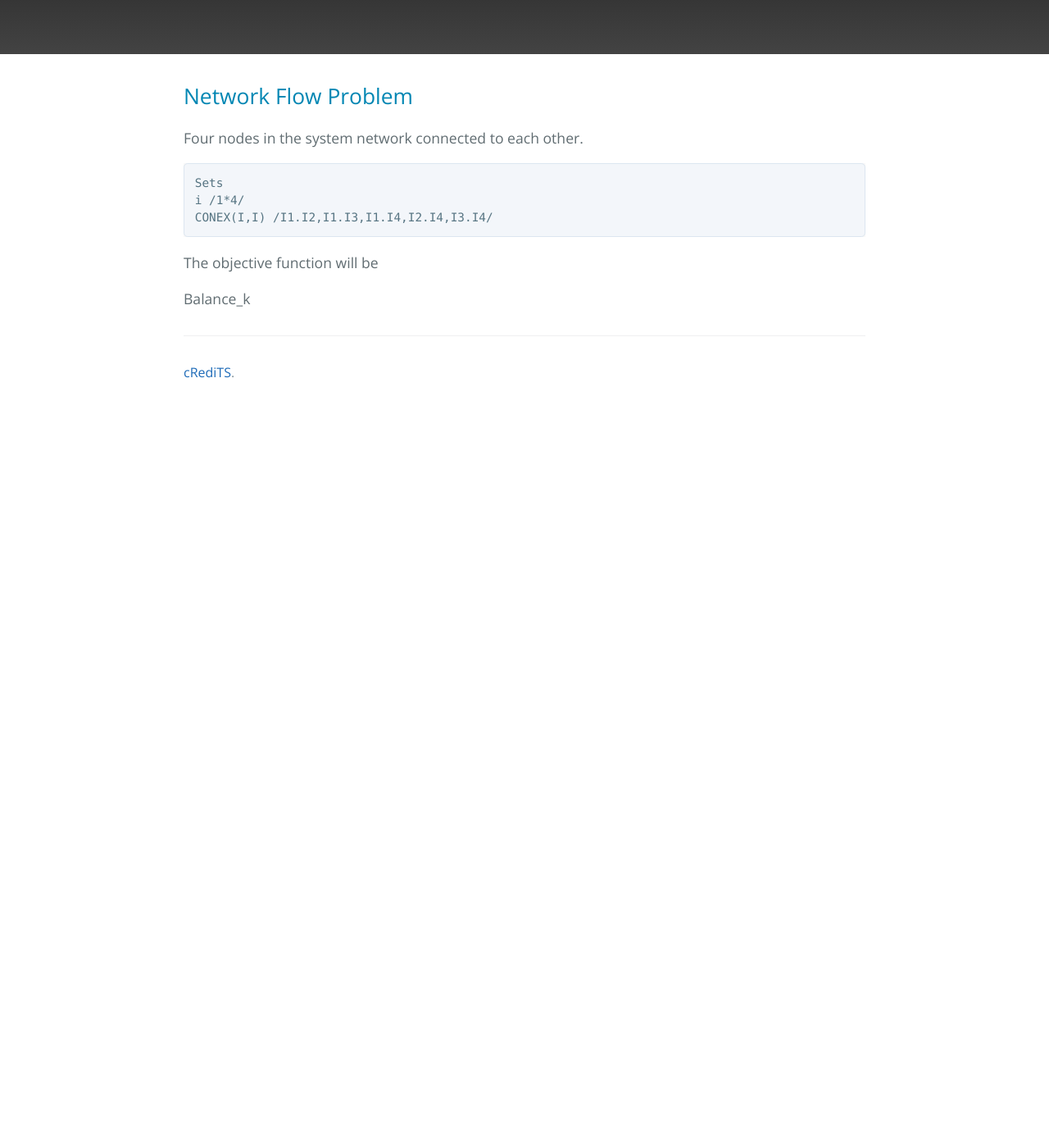
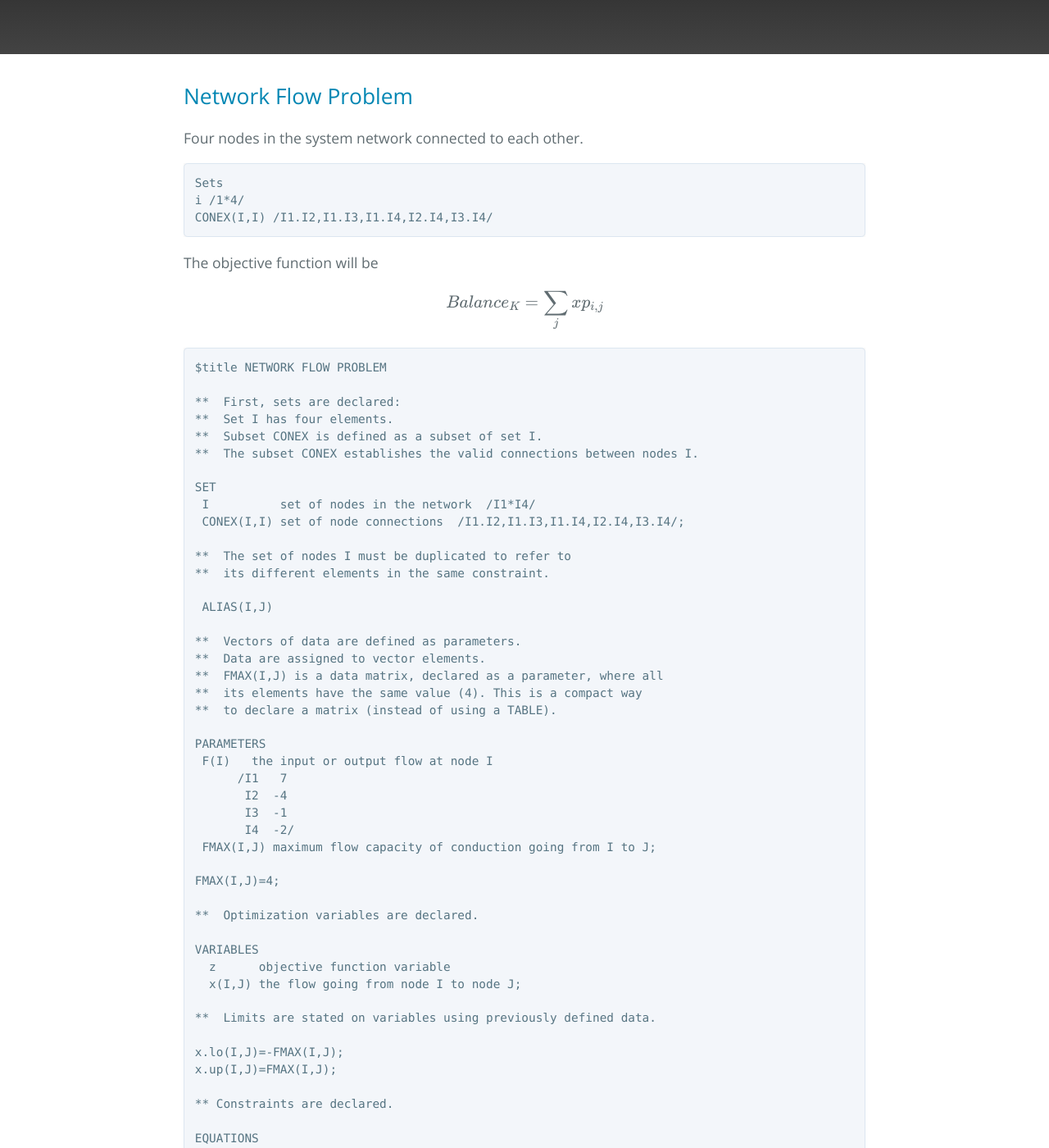
Before and after one commit to vlmeg/vlmeg.github.io, a Jekyll site: the page built from network_flow_problem.md, in a window 1280 px wide and 1400 px high, scrolled down 270 px. Shown: the whole window at 82% size. Built offline with Jekyll 4.4.1, drawn with Linux system fonts in a browser that asks for light colours; formulas are drawn with MathJax 3; the repository's description, which GitHub fills in, is left out; our own code applies the rules of GitHub Pages for plain Markdown files; before the commit the page ends 900 px from its top, so only the background shows below that; some of the changed text lies outside the part shown.

Commit message:
Update network_flow_problem.md

```diff
--- a/network_flow_problem.md
+++ b/network_flow_problem.md
@@ -12,4 +12,73 @@ CONEX(I,I) /I1.I2,I1.I3,I1.I4,I2.I4,I3.I4/
  ~~~
 The objective function will be
 
-Balance_k
+\\[Balance_K= \sum_{j} xp_{i,j}\\]
+
+~~~
+$title NETWORK FLOW PROBLEM
+
+**  First, sets are declared:
+**  Set I has four elements.
+**  Subset CONEX is defined as a subset of set I.
+**  The subset CONEX establishes the valid connections between nodes I.
+
+SET
+ I          set of nodes in the network  /I1*I4/
+ CONEX(I,I) set of node connections  /I1.I2,I1.I3,I1.I4,I2.I4,I3.I4/;
+
+**  The set of nodes I must be duplicated to refer to
+**  its different elements in the same constraint.
+
+ ALIAS(I,J)
+
+**  Vectors of data are defined as parameters.
+**  Data are assigned to vector elements.
+**  FMAX(I,J) is a data matrix, declared as a parameter, where all
+**  its elements have the same value (4). This is a compact way
+**  to declare a matrix (instead of using a TABLE).
+
+PARAMETERS
+ F(I)   the input or output flow at node I
+      /I1   7
+       I2  -4
+       I3  -1
+       I4  -2/
+ FMAX(I,J) maximum flow capacity of conduction going from I to J;
+
+FMAX(I,J)=4;
+
+**  Optimization variables are declared.
+
+VARIABLES
+  z      objective function variable
+  x(I,J) the flow going from node I to node J;
+
+**  Limits are stated on variables using previously defined data.
+
+x.lo(I,J)=-FMAX(I,J);
+x.up(I,J)=FMAX(I,J);
+
+** Constraints are declared.
+
+EQUATIONS
+ COST        objective function
+ BALANCE(I)  conservation of flow conditions;
+
+**  The objective function is a function of flows between connected nodes.
+**  This requirement is stated using the $CONEX(I,J) condition.
+**  The four BALANCE equations only consider the flow between
+**  connected nodes and again the $CONEX(I,J) condition is necessary.
+
+COST ..         z   =E=  SUM(CONEX(I,J),x(I,J)) ;
+BALANCE(I) ..   SUM(J$CONEX(I,J),x(I,J))-SUM(J$CONEX(J,I),x(J,I))  =E=  F(I) ;
+
+**  The next two sentences define the netflow model, considering all the above
+**  constraints, and direct GAMS to solve the problem using the lp solver.
+
+MODEL netflow /ALL/;
+SOLVE netflow USING lp MINIMIZING z;
+
+~~~
+
+
+Reference:Castillo, E., Conejo A.J., Pedregal, P., Garc\'{\i}a, R. and Alguacil, N. (2002). Building and Solving Mathematical Programming Models in Engineering and Science, Pure and Applied Mathematics Series, Wiley, New York.
```
